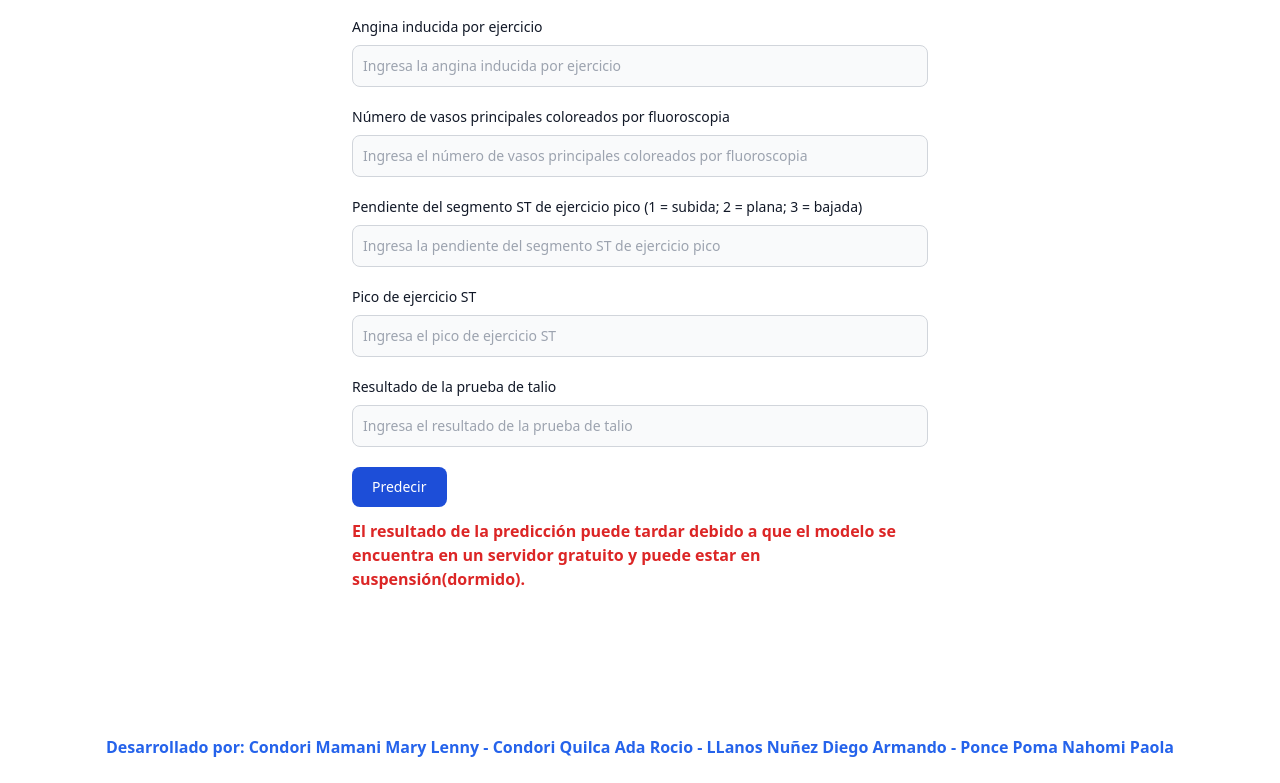
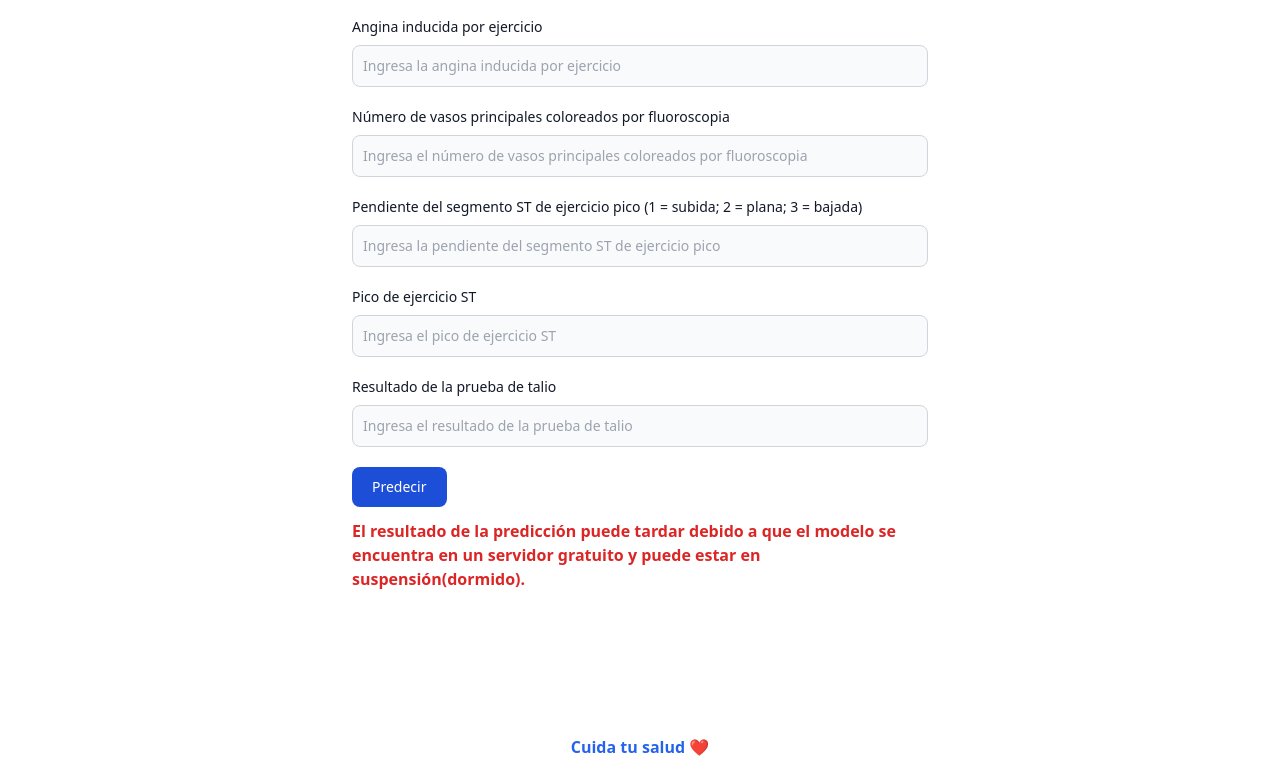
Before and after one commit to valec3/Heart-Attack, an Astro site in the folder client/: page / in a window 1280 px wide. Shown: the part 1091-1874 px from the top of the page. Built offline with nearby package versions, Linux system fonts and the light colour scheme; Astro itself is replaced by a stand-in of ours; no server answers.

Commit message:
Update Footer.astro

```diff
--- a/client/src/components/Footer.astro
+++ b/client/src/components/Footer.astro
@@ -1,9 +1,5 @@
 <footer class="w-full flex justify-center py-6">
     <p class="dark:text-yellow-400 text-blue-600 px-8 font-bold">
-        <span class="dark:text-yellow-400 text-blue-600">Desarrollado por:</span>
-        Condori Mamani Mary Lenny -
-        Condori Quilca Ada Rocio -
-        LLanos Nuñez Diego Armando -
-        Ponce Poma Nahomi Paola
+        Cuida tu salud ❤️
     </p>
 </footer>
```
